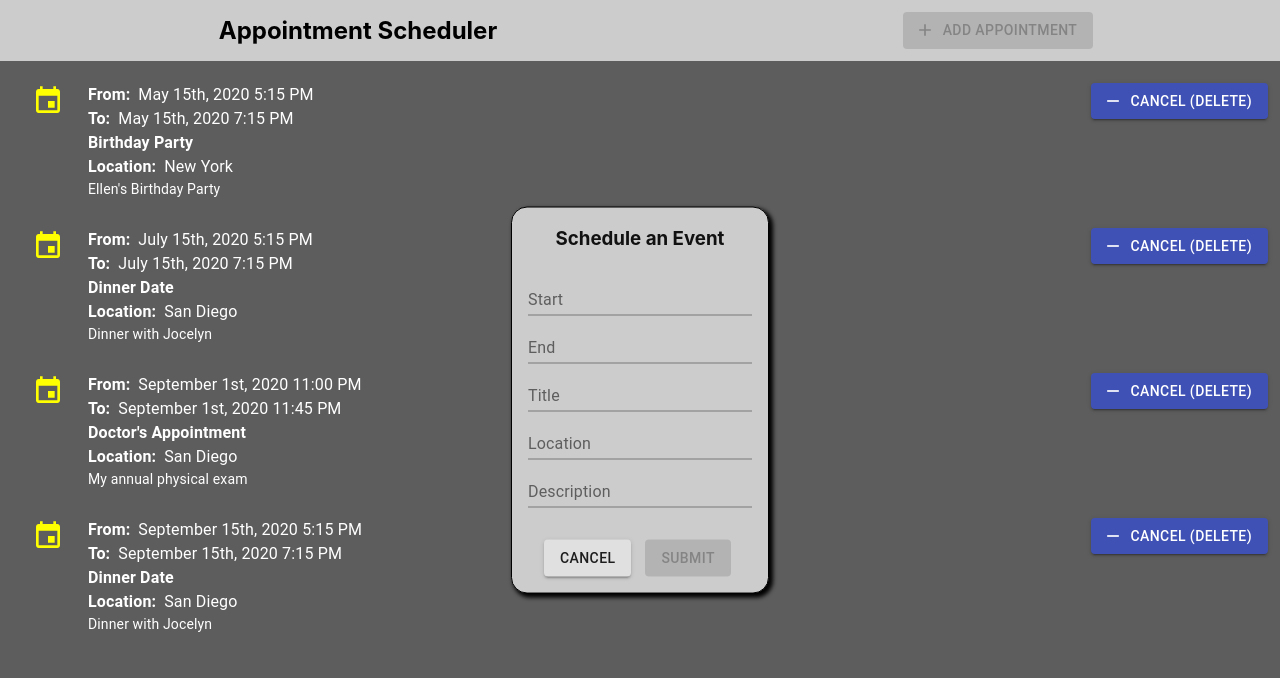
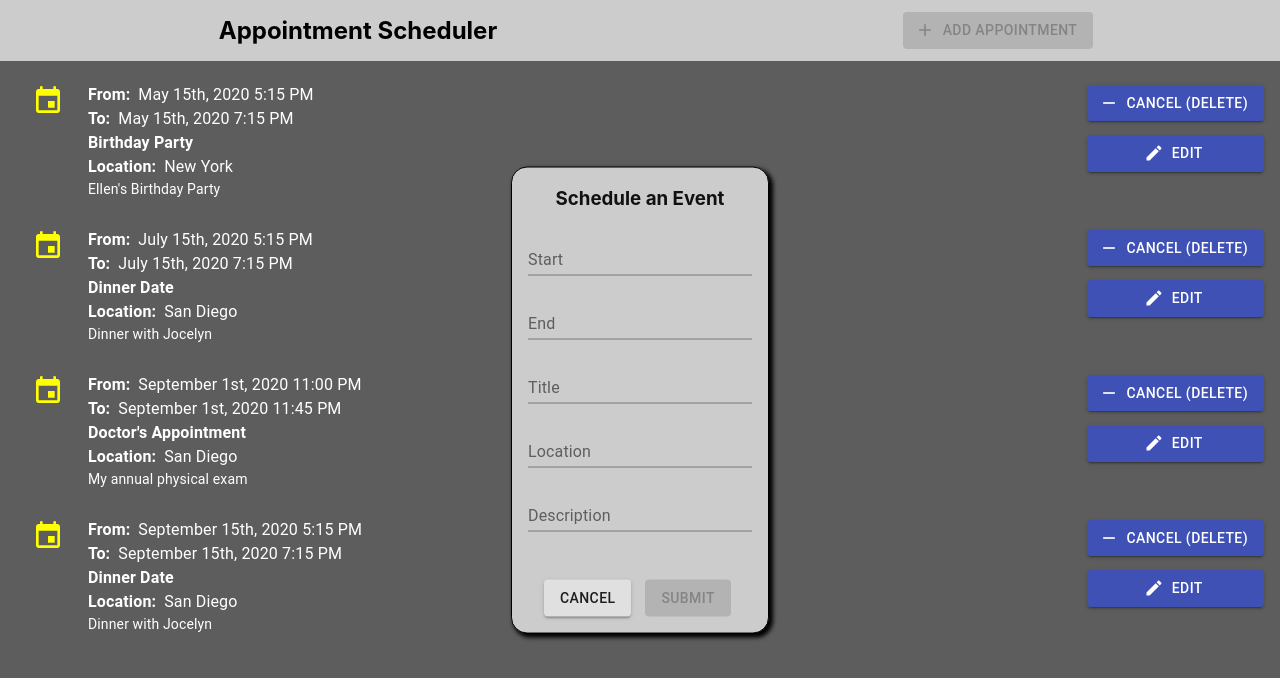
Before and after one commit to kratner/react-appointment-scheduler, a React (Create React App) app: page / in a window 1280 px wide. Both pictures are taken after a click on the button "ADD APPOINTMENT". Shown: the top 678 px of the page. Built offline with nearby package versions, Linux system fonts and the light colour scheme.

Commit message:
Enable event editing

```diff
--- a/src/App.css
+++ b/src/App.css
@@ -4,10 +4,8 @@ body {
 #appointmentform {
   width: 14em;
 }
-.MuiButton-root.deletebutton {
-  position: absolute;
-  right: 2em;
-  top: 1em;
+.MuiInputBase-root.MuiInput-root.MuiInput-underline.MuiInputBase-formControl.MuiInput-formControl {
+  margin-bottom: 1em;
 }
 @media only screen and (orientation: portrait) {
   #titlebar {
@@ -22,15 +20,19 @@ body {
   .deletebutton .MuiButton-startIcon {
     margin: 0;
   }
-  .deletebuttontext {
+  .buttontext {
     display: none;
   }
   .MuiListItemIcon-root.MuiListItemIcon-alignItemsFlexStart {
     min-width: 3em;
   }
-  .MuiButton-root.deletebutton {
+  .MuiButton-root.deletebutton,
+  .MuiButton-root.editbutton {
     margin-right: 0em;
     right: 1em;
+  }
+  .MuiButton-label .MuiButton-startIcon {
+    margin-right: 0em;
   }
   .MuiListItem-root.MuiListItem-gutters {
     padding-left: 0em;
--- a/src/components/EventForm.js
+++ b/src/components/EventForm.js
@@ -1,4 +1,4 @@
-import React, { useState } from "react";
+import React, { useRef, useState } from "react";
 import DateFnsUtils from "@date-io/date-fns";
 import { DateTimePicker, MuiPickersUtilsProvider } from "@material-ui/pickers";
 import TextField from "@material-ui/core/TextField";
@@ -27,11 +27,21 @@ const formTitleStyle = {
 };
 
 export default props => {
-  const [selectedDTStart, handleDTStartChange] = useState(null);
-  const [selectedDTEnd, handleDTEndChange] = useState(null);
+  const [selectedDTStart, handleDTStartChange] = useState(
+    props.hasSelectedEvent ? props.selectedEvent.dtstart : null
+  );
+  const [selectedDTEnd, handleDTEndChange] = useState(
+    props.hasSelectedEvent ? props.selectedEvent.dtend : null
+  );
   const [isDisabled, setDisabled] = useState(true);
   //const dateFormat = "MM/dd/yyyy HH:mm";
   //const dateFormat = "MMMM do, yyyy h:mm a";
+  const frmTitle = useRef(null);
+  /*
+  useEffect(() => {
+    debugger;
+  }, [props, frmTitle]);
+  */
   const handleEsc = evt => {
     if (evt.keyCode === 27) {
       window.removeEventListener("keydown", handleEsc);
@@ -46,7 +56,7 @@ export default props => {
       title: document.getElementById("event_title").value,
       location: document.getElementById("event_location").value,
       description: document.getElementById("event_description").value,
-      uid: +new Date()
+      uid: props.hasSelectedEvent ? props.selectedEvent.uid : +new Date()
     };
     props.onFormSubmit(event);
   };
@@ -70,7 +80,10 @@ export default props => {
           id="dtstart_formatted"
           label="Start"
           value={selectedDTStart}
-          onChange={handleDTStartChange}
+          onChange={dt => {
+            handleDTStartChange(dt);
+            handleTextChange();
+          }}
           format={dateFormat}
           style={inputStyle}
         />
@@ -78,18 +91,21 @@ export default props => {
           id="dtend_formatted"
           label="End"
           value={selectedDTEnd}
-          onChange={handleDTEndChange}
+          onChange={dt => {
+            handleDTEndChange(dt);
+            handleTextChange();
+          }}
           format={dateFormat}
           style={inputStyle}
         />
       </MuiPickersUtilsProvider>
       <input
-        value={selectedDTStart === null ? "" : selectedDTStart}
+        defaultValue={selectedDTStart === null ? "" : selectedDTStart}
         id="dtstart"
         type="hidden"
       />
       <input
-        value={selectedDTEnd === null ? "" : selectedDTEnd}
+        defaultValue={selectedDTEnd === null ? "" : selectedDTEnd}
         id="dtend"
         type="hidden"
       />
@@ -98,18 +114,26 @@ export default props => {
         label="Title"
         onChange={handleTextChange}
         style={inputStyle}
+        inputRef={frmTitle}
+        defaultValue={props.hasSelectedEvent ? props.selectedEvent.title : null}
       />
       <TextField
         id="event_location"
         label="Location"
         onChange={handleTextChange}
         style={inputStyle}
+        defaultValue={
+          props.hasSelectedEvent ? props.selectedEvent.location : null
+        }
       />
       <TextField
         id="event_description"
         label="Description"
         onChange={handleTextChange}
         style={inputStyle}
+        defaultValue={
+          props.hasSelectedEvent ? props.selectedEvent.description : null
+        }
       />
       <div style={{ marginTop: "2em", minWidth: "12em" }}>
         <Button
--- a/src/components/EventList.js
+++ b/src/components/EventList.js
@@ -5,6 +5,7 @@ import ListItemIcon from "@material-ui/core/ListItemIcon";
 import ListItemText from "@material-ui/core/ListItemText";
 import Typography from "@material-ui/core/Typography";
 import EventIcon from "@material-ui/icons/Event";
+import EditIcon from "@material-ui/icons/Edit";
 import Button from "@material-ui/core/Button";
 import RemoveIcon from "@material-ui/icons/Remove";
 import { format } from "date-fns";
@@ -83,7 +84,15 @@ export default props => {
                 </React.Fragment>
               }
             />
-            <div>
+            <div
+              style={{
+                position: "absolute",
+                right: "2em",
+                top: "1em",
+                display: "flex",
+                flexDirection: "column"
+              }}
+            >
               <Button
                 variant="contained"
                 color="primary"
@@ -92,8 +101,20 @@ export default props => {
                 title="Cancel (Delete) Appointment"
                 disabled={props.formVisible}
                 className="deletebutton"
+                style={{ marginBottom: "1em" }}
               >
-                <span className="deletebuttontext">Cancel (Delete)</span>
+                <span className="buttontext">Cancel (Delete)</span>
+              </Button>
+              <Button
+                variant="contained"
+                color="primary"
+                startIcon={<EditIcon />}
+                onClick={() => props.onEditItem(node)}
+                title="Edit Appointment"
+                disabled={props.formVisible}
+                className="editbutton"
+              >
+                <span className="buttontext">Edit</span>
               </Button>
             </div>
           </ListItem>
--- a/src/containers/Container.js
+++ b/src/containers/Container.js
@@ -21,6 +21,8 @@ class Container extends Component {
     this.state = {
       dt: "",
       formVisible: false,
+      hasSelectedEvent: false,
+      selectedEvent: {},
       events: [
         {
           uid: 1578710655009,
@@ -60,6 +62,7 @@ class Container extends Component {
     this.handleFormCancel = this.handleFormCancel.bind(this);
     this.handleFormSubmit = this.handleFormSubmit.bind(this);
     this.handleRemoveItem = this.handleRemoveItem.bind(this);
+    this.handleEditItem = this.handleEditItem.bind(this);
   }
   handleShowFormClick() {
     this.setState({
@@ -68,12 +71,21 @@ class Container extends Component {
   }
   handleFormCancel() {
     this.setState({
-      formVisible: false
+      formVisible: false,
+      hasSelectedEvent: false,
+      selectedEvent: {}
     });
   }
   handleFormSubmit(event) {
     let events = this.state.events;
-    events.push(event);
+    const eventIndex = events.findIndex(obj => {
+      return obj.uid === event.uid;
+    });
+    if (eventIndex === -1) {
+      events.push(event);
+    } else {
+      events[eventIndex] = event;
+    }
     this.setState({
       events: events,
       formVisible: false
@@ -90,6 +102,13 @@ class Container extends Component {
   handleRemoveItem(uid) {
     const events = this.removeEvent(this.state.events, uid);
     this.setState({ events: events });
+  }
+  handleEditItem(node) {
+    this.setState({
+      selectedEvent: node,
+      hasSelectedEvent: true,
+      formVisible: true
+    });
   }
   componentDidMount() {
     const dt = new DateTime();
@@ -111,11 +130,14 @@ class Container extends Component {
             formTitle="Schedule an Event"
             onFormCancel={this.handleFormCancel}
             onFormSubmit={this.handleFormSubmit}
+            selectedEvent={this.state.selectedEvent}
+            hasSelectedEvent={this.state.hasSelectedEvent}
           />
         ) : null}
         <EventList
           events={this.state.events}
           onRemoveItem={this.handleRemoveItem}
+          onEditItem={this.handleEditItem}
         />
       </div>
     );
```
